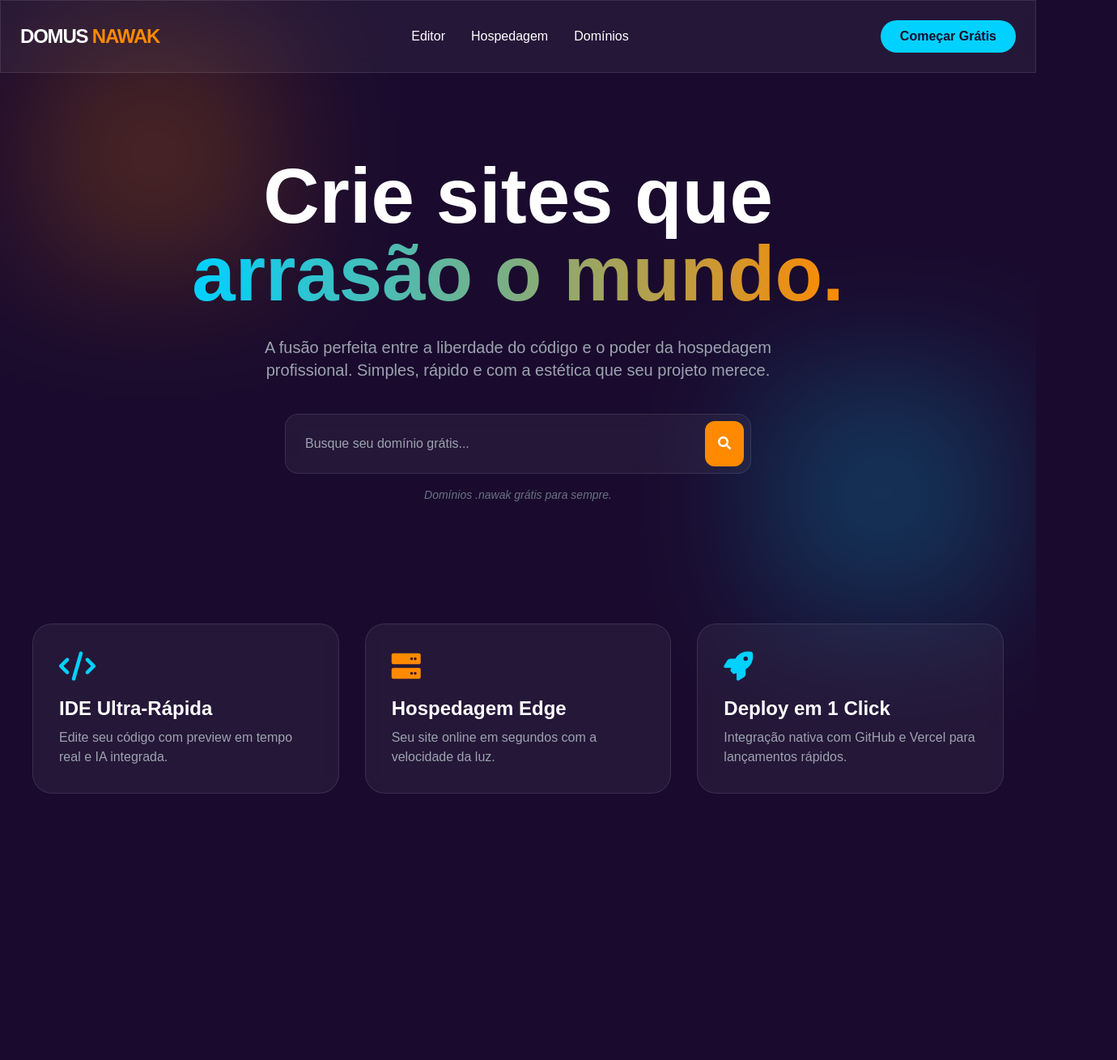
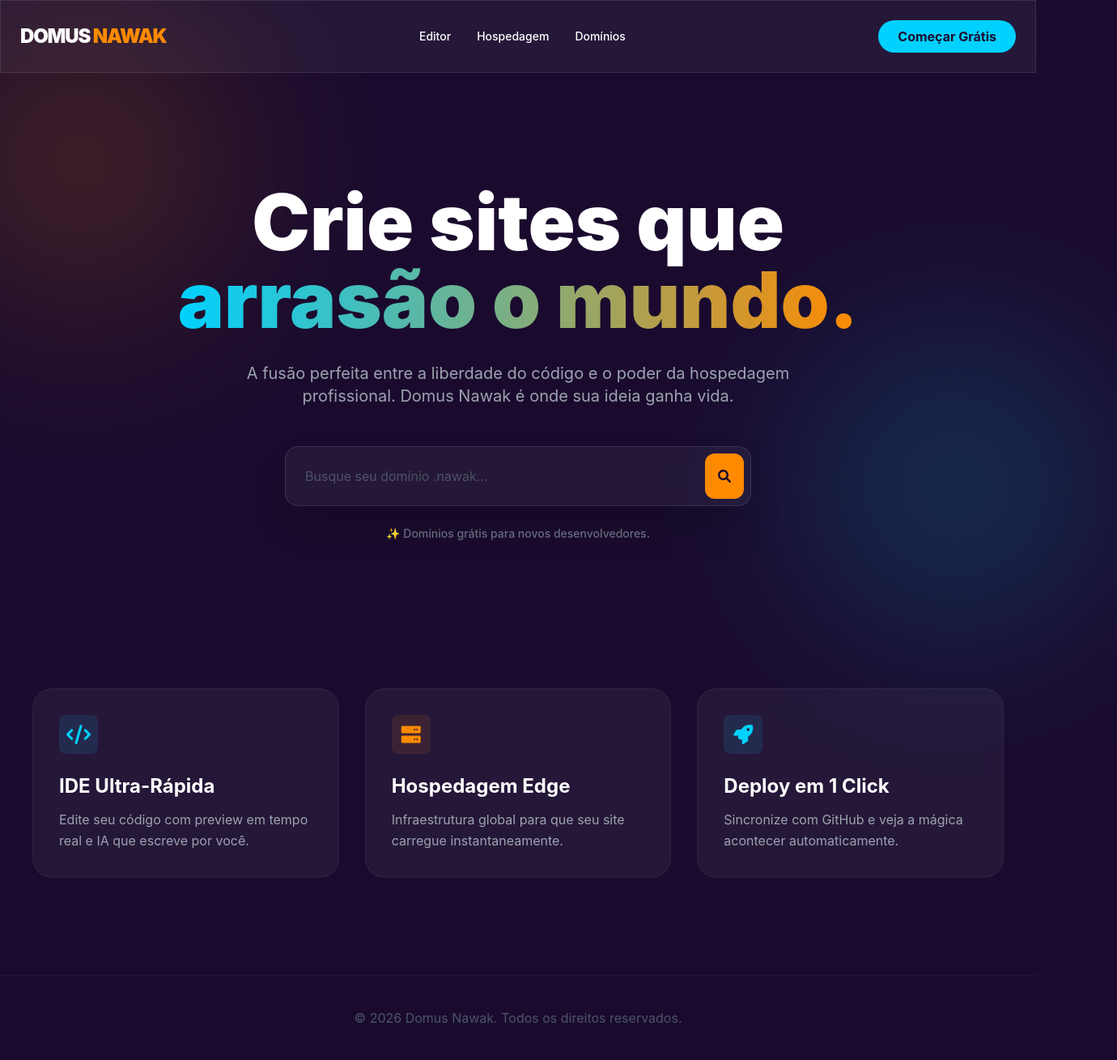
Before and after one commit to domus-host/Domus-Nawan, a plain HTML site: page index.html in a window 1280 px wide. Shown: the whole page at 81% size, 1380 px wide, since content can reach past the window. Before the commit the page ends 1020 px from the top, so only its background shows below. Drawn offline with nearby package versions, Linux system fonts and the light colour scheme.

Commit message:
Refactor index.html for improved layout and styles

```diff
--- a/index.html
+++ b/index.html
@@ -7,11 +7,12 @@
     <script src="https://cdn.tailwindcss.com"></script>
     <link rel="stylesheet" href="https://cdnjs.cloudflare.com/ajax/libs/font-awesome/6.0.0/css/all.min.css">
     <style>
+        html { scroll-behavior: smooth; } /* Rolagem suave */
         body {
-            background-color: #1A0B2E; /* Roxo Profundo */
+            background-color: #1A0B2E;
             color: white;
             overflow-x: hidden;
-            font-family: sans-serif;
+            font-family: 'Inter', sans-serif;
         }
         .gradient-text {
             background: linear-gradient(90deg, #00D1FF, #FF8A00);
@@ -20,140 +21,134 @@
         }
         .glass {
             background: rgba(255, 255, 255, 0.05);
-            backdrop-filter: blur(10px);
+            backdrop-filter: blur(12px);
             border: 1px solid rgba(255, 255, 255, 0.1);
         }
         .floating {
             animation: float 6s ease-in-out infinite;
         }
         @keyframes float {
-            0% { transform: translateY(0px); }
+            0%, 100% { transform: translateY(0px); }
             50% { transform: translateY(-20px); }
-            100% { transform: translateY(0px); }
         }
         .blob {
             position: absolute;
-            width: 300px;
-            height: 300px;
-            background: #FF8A00;
-            filter: blur(80px);
-            opacity: 0.2;
+            width: 400px;
+            height: 400px;
+            filter: blur(100px);
+            opacity: 0.15;
             z-index: -1;
+            border-radius: 50%;
         }
     </style>
 </head>
 <body>
 
-    <div class="blob top-10 left-10"></div>
-    <div class="blob bottom-10 right-10" style="background: #00D1FF;"></div>
+    <div class="blob top-0 left-[-100px]" style="background: #FF8A00;"></div>
+    <div class="blob bottom-0 right-[-100px]" style="background: #00D1FF;"></div>
 
-    <div id="modalCadastro" class="fixed inset-0 z-[100] hidden bg-black/60 backdrop-blur-sm flex items-center justify-center p-4">
-        <div class="bg-[#1A0B2E] border border-white/10 p-8 rounded-2xl max-w-md w-full shadow-2xl relative">
+    <div id="modalCadastro" class="fixed inset-0 z-[100] hidden bg-black/80 backdrop-blur-md flex items-center justify-center p-4">
+        <div class="bg-[#1A0B2E] border border-white/10 p-8 rounded-3xl max-w-md w-full shadow-2xl relative">
             <div class="flex justify-between items-center mb-6">
-                <h2 class="text-2xl font-bold text-white">Comece agora no <span class="text-[#00D1FF]">Domus</span></h2>
-                <button onclick="fecharModal()" class="text-white/50 hover:text-white text-2xl">&times;</button>
+                <h2 class="text-2xl font-bold text-white">Domus <span class="text-[#00D1FF]">Nawak</span></h2>
+                <button onclick="fecharModal()" class="text-white/50 hover:text-white transition-all text-3xl">&times;</button>
             </div>
-            <form class="space-y-4" onsubmit="event.preventDefault(); alert('Cadastro enviado! Em breve você receberá o acesso.'); fecharModal();">
-                <div>
-                    <label class="block text-sm text-gray-400 mb-1">Seu melhor e-mail</label>
-                    <input type="email" required placeholder="nome@exemplo.com" class="w-full bg-white/5 border border-white/10 rounded-lg px-4 py-3 text-white focus:outline-none focus:border-[#00D1FF] transition-all">
-                </div>
-                <button type="submit" class="w-full bg-[#00D1FF] hover:bg-[#00B8E6] text-[#1A0B2E] font-bold py-3 rounded-lg transition-transform hover:scale-105">
-                    Criar minha conta grátis
+            <p class="text-gray-400 mb-6">Junte-se à revolução. Insira seu e-mail para acesso antecipado.</p>
+            <form class="space-y-4" onsubmit="event.preventDefault(); handleCadastro();">
+                <input type="email" required placeholder="seu@email.com" class="w-full bg-white/5 border border-white/10 rounded-xl px-4 py-4 text-white focus:outline-none focus:border-[#00D1FF] transition-all">
+                <button type="submit" class="w-full bg-[#00D1FF] hover:bg-[#00B8E6] text-[#1A0B2E] font-black py-4 rounded-xl transition-all active:scale-95">
+                    GARANTIR MEU ACESSO
                 </button>
             </form>
-            <p class="text-center text-xs text-gray-500 mt-4">Sem cartão de crédito necessário.</p>
         </div>
     </div>
 
-    <nav class="flex justify-between items-center p-6 glass sticky top-0 z-50">
-        <div class="text-2xl font-bold tracking-tighter">
+    <nav class="flex justify-between items-center p-6 glass sticky top-0 z-[60]">
+        <div class="text-2xl font-black tracking-tighter">
             DOMUS <span class="text-[#FF8A00]">NAWAK</span>
         </div>
         <div class="space-x-8 hidden md:flex">
-            <a href="#editor" class="hover:text-[#00D1FF] transition">Editor</a>
-            <a href="#hospedagem" class="hover:text-[#00D1FF] transition">Hospedagem</a>
-            <a href="#dominios" class="hover:text-[#00D1FF] transition">Domínios</a>
+            <a href="#editor" class="text-sm font-medium hover:text-[#00D1FF] transition">Editor</a>
+            <a href="#hospedagem" class="text-sm font-medium hover:text-[#00D1FF] transition">Hospedagem</a>
+            <a href="#dominios" class="text-sm font-medium hover:text-[#00D1FF] transition">Domínios</a>
         </div>
-        <button onclick="abrirModal()" class="relative z-50 bg-[#00D1FF] text-[#1A0B2E] px-6 py-2 rounded-full font-bold hover:scale-105 transition">
+        <button onclick="abrirModal()" class="bg-[#00D1FF] text-[#1A0B2E] px-6 py-2 rounded-full font-bold hover:shadow-[0_0_20px_rgba(0,209,255,0.4)] transition-all active:scale-90">
             Começar Grátis
         </button>
     </nav>
 
-    <section class="flex flex-col items-center justify-center min-h-[80vh] text-center px-4 relative z-10">
-        <h1 class="text-5xl md:text-8xl font-black mb-6 floating">
+    <section class="flex flex-col items-center justify-center min-h-[90vh] text-center px-4 relative">
+        <h1 class="text-5xl md:text-8xl font-black mb-6 leading-tight floating">
             Crie sites que <br><span class="gradient-text">arrasão o mundo.</span>
         </h1>
-        <p class="text-gray-400 text-xl max-w-2xl mb-10">
+        <p class="text-gray-400 text-lg md:text-xl max-w-2xl mb-12">
             A fusão perfeita entre a liberdade do código e o poder da hospedagem profissional.
-            Simples, rápido e com a estética que seu projeto merece.
+            Domus Nawak é onde sua ideia ganha vida.
         </p>
 
-        <div class="glass p-2 rounded-2xl flex w-full max-w-xl items-center relative z-50">
-            <input type="text" placeholder="Busque seu domínio grátis..." class="bg-transparent flex-grow p-4 outline-none text-white">
-            <button onclick="abrirModal()" class="bg-[#FF8A00] p-4 rounded-xl hover:bg-orange-600 transition">
-                <i class="fas fa-search"></i>
+        <div class="glass p-2 rounded-2xl flex w-full max-w-xl items-center shadow-2xl">
+            <input type="text" placeholder="Busque seu domínio .nawak..." class="bg-transparent flex-grow p-4 outline-none text-white placeholder:text-gray-600">
+            <button onclick="abrirModal()" class="bg-[#FF8A00] p-4 rounded-xl hover:bg-orange-600 transition-all active:scale-95">
+                <i class="fas fa-search text-[#1A0B2E]"></i>
             </button>
         </div>
-        <p class="mt-4 text-sm text-gray-500 italic">Domínios .nawak grátis para sempre.</p>
+        <p class="mt-6 text-sm text-gray-500 font-medium">✨ Domínios grátis para novos desenvolvedores.</p>
     </section>
 
-    <section id="editor" class="p-10 grid grid-cols-1 md:grid-cols-3 gap-8 relative z-10">
-        <div class="glass p-8 rounded-3xl hover:border-[#00D1FF] transition group">
-            <i class="fas fa-code text-4xl text-[#00D1FF] mb-4"></i>
-            <h3 class="text-2xl font-bold mb-2">IDE Ultra-Rápida</h3>
-            <p class="text-gray-400">Edite seu código com preview em tempo real e IA integrada.</p>
+    <section class="p-10 grid grid-cols-1 md:grid-cols-3 gap-8 max-w-7xl mx-auto">
+        <div id="editor" class="glass p-8 rounded-3xl border-white/5 hover:border-[#00D1FF]/50 transition-all group">
+            <div class="w-12 h-12 bg-[#00D1FF]/10 rounded-lg flex items-center justify-center mb-6">
+                <i class="fas fa-code text-2xl text-[#00D1FF]"></i>
+            </div>
+            <h3 class="text-2xl font-bold mb-3">IDE Ultra-Rápida</h3>
+            <p class="text-gray-400 leading-relaxed">Edite seu código com preview em tempo real e IA que escreve por você.</p>
         </div>
-        <div id="hospedagem" class="glass p-8 rounded-3xl hover:border-[#FF8A00] transition group">
-            <i class="fas fa-server text-4xl text-[#FF8A00] mb-4"></i>
-            <h3 class="text-2xl font-bold mb-2">Hospedagem Edge</h3>
-            <p class="text-gray-400">Seu site online em segundos com a velocidade da luz.</p>
+
+        <div id="hospedagem" class="glass p-8 rounded-3xl border-white/5 hover:border-[#FF8A00]/50 transition-all group">
+            <div class="w-12 h-12 bg-[#FF8A00]/10 rounded-lg flex items-center justify-center mb-6">
+                <i class="fas fa-server text-2xl text-[#FF8A00]"></i>
+            </div>
+            <h3 class="text-2xl font-bold mb-3">Hospedagem Edge</h3>
+            <p class="text-gray-400 leading-relaxed">Infraestrutura global para que seu site carregue instantaneamente.</p>
         </div>
-        <div id="dominios" class="glass p-8 rounded-3xl hover:border-[#00D1FF] transition group">
-            <i class="fas fa-rocket text-4xl text-[#00D1FF] mb-4"></i>
-            <h3 class="text-2xl font-bold mb-2">Deploy em 1 Click</h3>
-            <p class="text-gray-400">Integração nativa com GitHub e Vercel para lançamentos rápidos.</p>
+
+        <div id="dominios" class="glass p-8 rounded-3xl border-white/5 hover:border-[#00D1FF]/50 transition-all group">
+            <div class="w-12 h-12 bg-[#00D1FF]/10 rounded-lg flex items-center justify-center mb-6">
+                <i class="fas fa-rocket text-2xl text-[#00D1FF]"></i>
+            </div>
+            <h3 class="text-2xl font-bold mb-3">Deploy em 1 Click</h3>
+            <p class="text-gray-400 leading-relaxed">Sincronize com GitHub e veja a mágica acontecer automaticamente.</p>
         </div>
     </section>
 
+    <footer class="p-10 text-center text-gray-600 border-t border-white/5 mt-20">
+        <p>&copy; 2026 Domus Nawak. Todos os direitos reservados.</p>
+    </footer>
+
     <script>
+        const modal = document.getElementById('modalCadastro');
+
         function abrirModal() {
-            document.getElementById('modalCadastro').classList.remove('hidden');
-            document.body.style.overflow = 'hidden'; // Trava o scroll do fundo
+            modal.classList.remove('hidden');
+            document.body.style.overflow = 'hidden';
         }
 
         function fecharModal() {
-            document.getElementById('modalCadastro').classList.add('hidden');
-            document.body.style.overflow = 'auto'; // Libera o scroll
+            modal.classList.add('hidden');
+            document.body.style.overflow = 'auto';
         }
 
-        // Fecha o modal se clicar fora da caixa branca
+        function handleCadastro() {
+            alert('Sucesso! Você foi adicionado à lista VIP do Domus Nawak.');
+            fecharModal();
+        }
+
+        // Fechar ao clicar fora da caixa
         window.onclick = function(event) {
-            const modal = document.getElementById('modalCadastro');
             if (event.target == modal) {
                 fecharModal();
             }
         }
     </script>
-    <script>
-        function abrirModal() {
-            document.getElementById('modalCadastro').classList.remove('hidden');
-            document.body.style.overflow = 'hidden';
-        }
-
-        function fecharModal() {
-            document.getElementById('modalCadastro').classList.add('hidden');
-            document.body.style.overflow = 'auto';
-        }
-
-        // Fecha se clicar fora da caixa
-        window.onclick = function(event) {
-            const modal = document.getElementById('modalCadastro');
-            if (event.target == modal) {
-                fecharModal();
-            }
-        }
-    </script>
-
 </body>
 </html>
```
